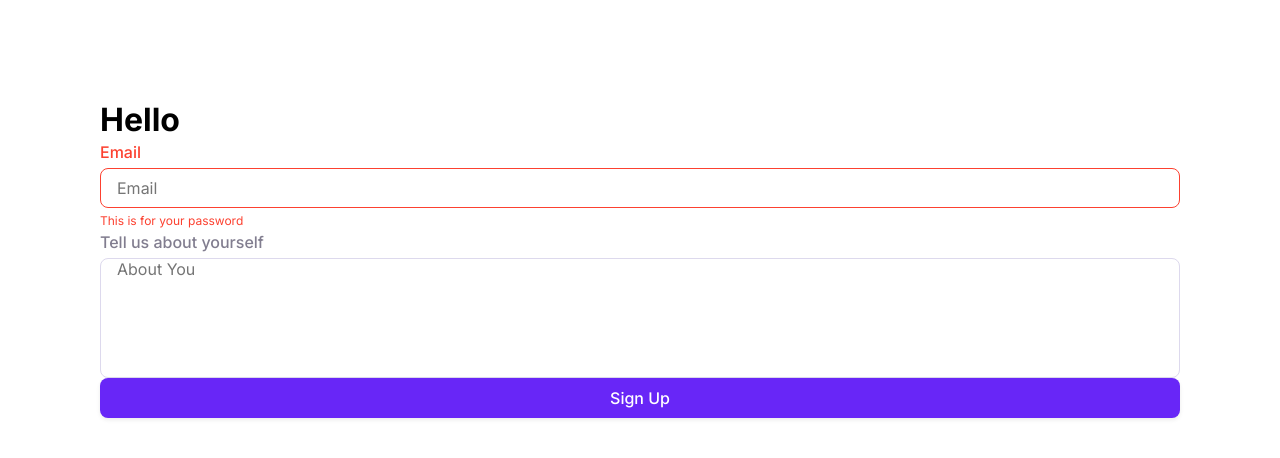
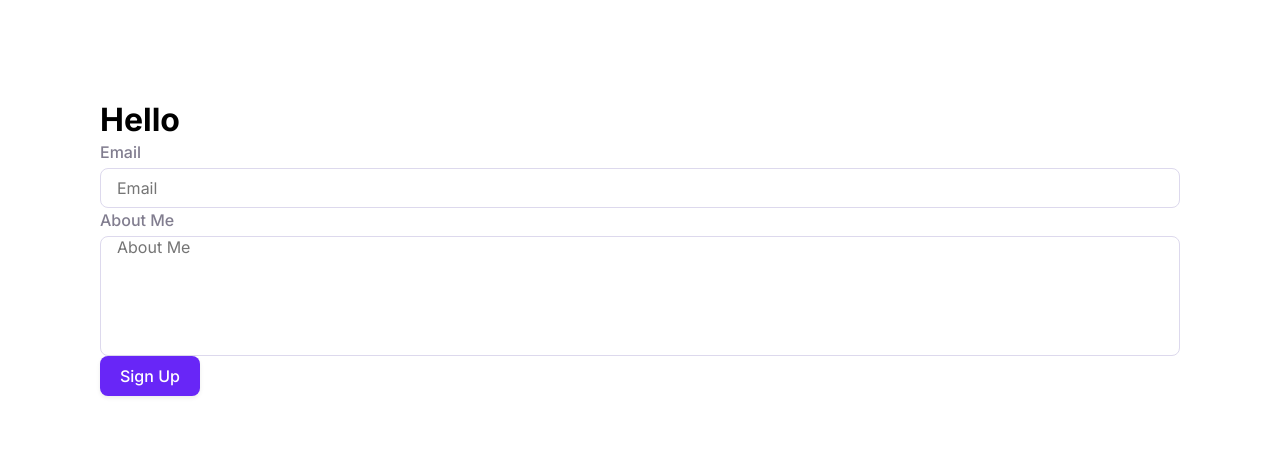
Before and after one commit to durdonadev/projectify-app-ui, a React (Create React App) app: page / in a window 1280 px wide. Shown: the top 458 px of the page. Built offline with nearby package versions, Linux system fonts and the light colour scheme.

Commit message:
Add onChange and value to Input

```diff
--- a/src/App.tsx
+++ b/src/App.tsx
@@ -2,38 +2,46 @@ import { useState, useId } from "react";
 import { Button, Typography, Input, Label } from "./design-system";
 
 const App = () => {
-    const [show, setShow] = useState(false);
-    const emailId = useId();
+    const [value, setValue] = useState<string>("");
+    const [text, setText] = useState<string>("");
+
+    const handleOnChange = (value: string) => {
+        setValue(value);
+    };
+
+    const handleOnChangeTextarea = (value: string) => {
+        setText(value);
+    };
 
     return (
         <div style={{ padding: "100px" }}>
             <Typography variant="h5">Hello</Typography>
 
-            <form onSubmit={() => alert("Submitted")}>
+            <form onSubmit={() => alert(`${value} ${text}`)} noValidate>
                 <Input
                     type="email"
                     placeholder="Email"
                     size="md"
                     shape="rounded"
                     labelText="Email"
-                    error={true}
-                    hintMessage="This is for your password"
+                    onChange={handleOnChange}
+                    value={value}
                 />
 
                 <Input
-                    placeholder="About You"
+                    type="textarea"
+                    placeholder="About Me"
                     size="md"
-                    type="textarea"
                     shape="rounded"
-                    labelText="Tell us about yourself"
+                    labelText="About Me"
+                    onChange={handleOnChangeTextarea}
+                    value={text}
                 />
 
-                <Button size="md" shape="rounded" fullWidth color="primary">
+                <Button size="md" shape="rounded" color="primary">
                     Sign Up
                 </Button>
             </form>
-
-            {show && <p>Helllo</p>}
         </div>
     );
 };
--- a/src/design-system/Input/Input.css
+++ b/src/design-system/Input/Input.css
@@ -7,7 +7,6 @@
     font-size: var(--font-size-16);
     color: var(--jaguar-900);
     width: 100%;
-    display: block;
 }
 
 input::placeholder,
--- a/src/design-system/Input/Input.tsx
+++ b/src/design-system/Input/Input.tsx
@@ -26,6 +26,9 @@ type InputProps = {
     size?: "sm" | "md" | "lg";
     hintMessage?: string;
     labelText?: string;
+
+    onChange: (value: string) => void;
+    value: string;
 };
 
 const Input: React.FC<InputProps> = (props) => {
@@ -39,7 +42,9 @@ const Input: React.FC<InputProps> = (props) => {
         hintMessage,
         labelText,
         className,
-        id
+        id,
+        onChange,
+        value
     } = props;
 
     const sizeClassName = size !== undefined ? sizeClassNames[size] : "";
@@ -59,6 +64,14 @@ const Input: React.FC<InputProps> = (props) => {
         `hint-message ${error ? "hint-message--error" : ""}`
     );
 
+    const handleOnChange = (
+        e:
+            | React.ChangeEvent<HTMLTextAreaElement>
+            | React.ChangeEvent<HTMLInputElement>
+    ) => {
+        onChange(e.target.value);
+    };
+
     return (
         <div className="input-wrapper">
             {labelText ? (
@@ -72,6 +85,8 @@ const Input: React.FC<InputProps> = (props) => {
                     className={finalClassNames}
                     disabled={disabled}
                     id={id}
+                    onChange={handleOnChange}
+                    value={value}
                 />
             ) : (
                 <input
@@ -80,6 +95,7 @@ const Input: React.FC<InputProps> = (props) => {
                     placeholder={placeholder}
                     disabled={disabled}
                     id={id}
+                    onChange={handleOnChange}
                 />
             )}
 
```
